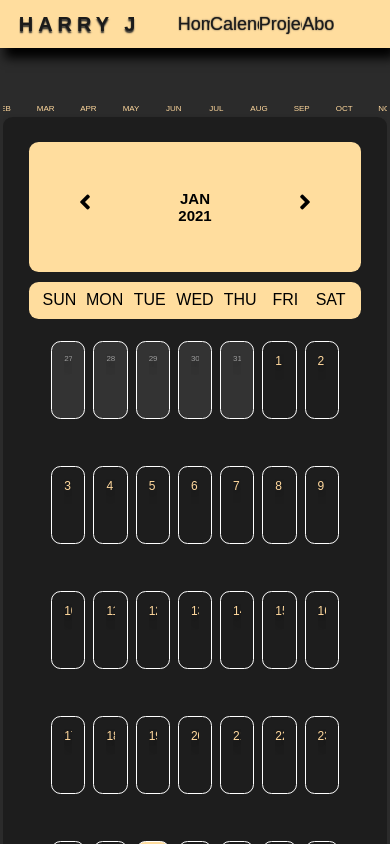
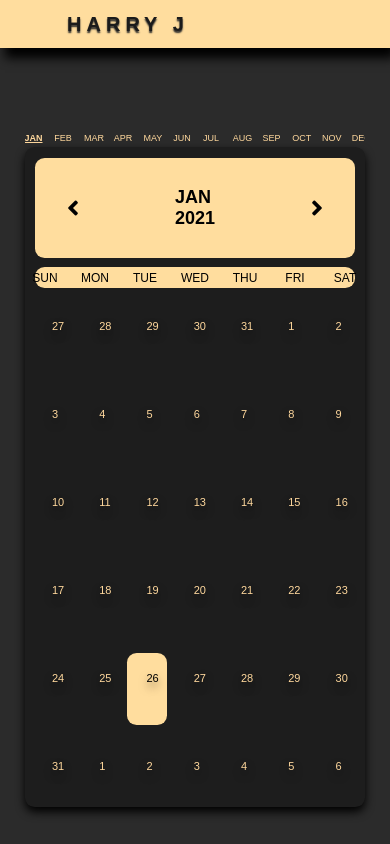
Before and after one commit to MindlessCode/hj-calendar, a React (Create React App) app: page / in a window 390 px wide. Shown: the top 844 px of the page. Built offline with nearby package versions, Linux system fonts and the light colour scheme.

Commit message:
css rework

```diff
--- a/src/App.js
+++ b/src/App.js
@@ -15,7 +15,7 @@ const App = () => {
                 rel="stylesheet"
                 href="https://cdnjs.cloudflare.com/ajax/libs/font-awesome/5.13.0/css/all.min.css"
             />
-                    <nav className="customElement1">
+                    <nav className="custom-element-bg">
                         <div className="logo">
                             <h4>HARRY J</h4>
                         </div>
@@ -40,8 +40,7 @@ const App = () => {
                         </div>
                     </nav>
                         <Calendar value={value} onChange={setValue}/>
-                    <div className="">Hello</div>
-            </div>
+                    </div>
         );
 }
 export default App;
--- a/src/components/Calendar.css
+++ b/src/components/Calendar.css
@@ -1,85 +1,76 @@
 .calendar {
     display:grid;
     justify-content: center;
+    grid-template-rows: 125px 1520px;
 }
-.today {
-    margin: 5rem 0rem;
-}
-.Cal2 {
-    z-index: 888;
+.month-select{
     overflow: hidden;
-    border-radius: 0.6rem;
-    margin-top: -0.6rem;
-    padding: 1.6rem;
-    background:rgb(29, 29, 29);
-    box-shadow: 0 0.5rem 0.6rem rgb(27, 27, 27);
-}
-.selectToday {
-    display:flex;
-    justify-content:left;
-}
-.monthSelect{
     margin-top:5rem;
     display:grid;
+    grid-template-columns:repeat(12, 80px);
     justify-content: center;
-    grid-template-columns:repeat(12, 88.5px);
+    color:rgb(255, 216, 157);
+}
+.month-select > div {
+    padding: 0.5rem;
+    width: 100%;
+    border-width: 1px;
+    text-align: center;
+    text-transform:uppercase;
+}
+.month-select:hover{
+    cursor:pointer;
+}
+.selected-month {
+    background:rgb(29, 29, 29);
+    border-style:groove;
     border-top-left-radius: 0.6rem;
     border-top-right-radius: 0.6rem;
-    color:rgb(255, 216, 157);
 }
-.monthSelect > div {
-    text-align: center;
-    width: 100%;
-    padding:0.7rem 0.7545rem;
-    border-width: 1px;
-    /* border-color:rgb(255, 216, 157); */
-    text-transform:uppercase;
+.month {
+    overflow: hidden;
+    margin-top: -0.8rem;
+    padding: 25px;
+    background:rgb(29, 29, 29);
+    border-radius: 0.6rem;
+    box-shadow: 0 0.3rem 0.6rem rgb(0, 0, 0);
+    height: 67%;
 }
-.monthSelect:hover{
-    cursor:pointer;
-}
-.selectedMonth {
-    background:rgb(29, 29, 29);
-    border-top-left-radius: 0.6rem;
-    border-top-right-radius: 0.6rem;
-    width: calc(1080px/13.65);
-    border-style:groove;
-}
-
-.Months  {
-    display: grid;
-    grid-template-columns: repeat(3,1fr);
-    text-align: center;
+.current-month  {
+    display: flex;
+    justify-content: center;
     border-radius: 0.6rem;
     margin-bottom:0.6rem;
     text-transform: uppercase;
-    /* background-color:rgb(255, 216, 157); */
 }
-h1, .Months > i  {
+.current-month i, .current-month h1  {
     margin: 3rem;
     font-size: 24px;
 }
-.Months i:hover {
-     cursor: pointer;
+.prev, .next {
+    cursor: pointer;
 }
-.Weeks{
-    padding: 0.6rem;
+.weekdays{
+    padding: 0.2rem;
+    display: grid;
+    grid-template-columns:repeat(7, 125px);
+    justify-content: center;
+    text-align: center;
+    border-radius: 0.6rem;
+    font-size: 12px;
+}
+.weeks {
+    margin: -10px -10px;
+    padding-top: 30px;
     display: grid;
     grid-template-columns:repeat(7, 1fr);
-    text-align: center;
-    border-radius: 0.6rem;
-    /* background-color:rgb(255, 216, 157); */
-    color: black;
-}
-.Days {
-    justify-items: center;
-    padding: 1.2rem;
-    display: grid;
-    grid-template-columns:repeat(7, 1fr);
-    row-gap: 0.1rem;
+    justify-items: left;
     color:rgb(255, 216, 157);
     text-shadow:0 0.3rem 0.5rem rgba(0, 0, 0, 0.5);
 }
+/* .weeks > div:not(.today):not(.fill-days){
+    animation: colorChange 3s ease-in forwards;
+} */
 @keyframes colorChange {
     0% {
         background:rgb(43, 43, 43);
@@ -91,242 +82,95 @@ h1, .Months > i  {
         background:rgb(29, 29, 29);
     }
 }
-.Days > div {
+.dates {
+    padding: 1.2rem;
+    border-style:ridge;
+    border-color:rgb(0, 0, 0);
+    border-radius: 0.6rem;
+    background:rgb(22, 22, 22);
     height: 7em;
     width: 7em;
-    padding: 1em;
-    border-style:groove;
 }
-.Days > div:not(.selected):not(.prevDays){
-    animation: colorChange 3s ease-in forwards;
+.fill-days {
+    padding: 1.2rem;
+    border-style:ridge;
+    border-color:rgb(70, 70, 70);
+    border-radius: 0.6rem;
+    background:rgb(70, 70, 70);
+    height: 7em;
+    width: 7em;
+}
+.today {
+    color: black;
+}
+.dates:hover {
+    border-color:rgb(255, 243, 177);
+    cursor: pointer;
 }
 
-.prevDays {
-    border-radius: 0.6rem;
-    background:rgb(51, 51, 51);
-    color: rgb(155, 155, 155);
-}
-.dy {
-    border-radius: 0.6rem;
-    /* background:rgb(255, 216, 157); */
+@media screen and (max-width: 768px) {
+
+    .calendar {
+        margin: 25px;
+    }
+    .month-select {
+        grid-template-columns:repeat(12, calc(700px/12));
+        font-size: 14px;
+    }
+    .month {
+        height: 860px;
+    }
+    .dates, .fill-days {
+        margin: 0.2rem;
+        width: calc(600px/7);
+        height: calc(500px/6)
+    }
 
 }
-.selected {
-    /* background: rgb(255, 216, 157); */
-    padding: 0.6rem;
-    border-radius: 0.6rem;
-    color: black;
-}
-.dy:hover, .selected {
-    border:0.1px solid rgb(182, 182, 182);
-    cursor: pointer;
-}
-@media screen and (max-width: 1024px) {
+@media screen and (max-width: 425px) {
+
     .calendar {
-        border-radius: 0.6rem;
+        margin: 25px;
     }
-    .Cal {
-        margin-top: 5rem;
-        margin-bottom: -0.1rem;
-        height: 100%;
-        width: 100%;
+    .month-select {
+        margin-top:90px;
+        grid-template-columns:repeat(12, calc(357px/12));
+        font-size: 9px;
+        padding: 0;
     }
-    .Cal2 {
-        overflow: hidden;
-        width: 100%;
+    .selected-month {
+        border-style: none;
+        border-radius: 0;
+        background: none;
+        text-decoration: underline;
+        font-weight: bold;
     }
-    .Months{
-        justify-content: center;
-        display: grid;
-        grid-template-columns: repeat(3, 1fr);
+    .month {
+        padding: 0.6rem;
+        height: 660px;
+        align-content: center;
     }
-    .Cal2 > div > h1 {
-        font-size: 20px;
+    .current-month {
+        align-items: center;
+        height: 100px;
     }
+    .current-month h1 {
+        font-size: 18px;
+    }
+    .weekdays {
+        grid-template-columns:repeat(7, 50px);
 
-    .DaysContainer {
-        height: 100%;
     }
-    .monthSelect{
-        justify-content: center;
-        display:grid;
-        grid-template-columns:repeat(12, calc(768px/11));
-        border-top-left-radius: 0.6rem;
-        border-top-right-radius: 0.6rem;
+    .weeks {
+        margin: -20px -5px;
+
     }
-    .monthSelect > div {
-        margin: 0;
-        overflow: hidden;
-        width: 100%;
-        font-size: 8px;
-    }
-    .Days {
-        overflow:hidden;
-        font-size: 12px;
-    }
-    .prevDays {
-        height: 100%;
-        width: 100%;
+    .dates, .fill-days {
+        border-style: none;
+        background: none;
+        margin: 0.2rem;
+        width: calc(357px/9);
+        height: calc(860px/12);
+        font-size: 11px;
     }
 }
-@media screen and (max-width: 850px) {
-    body {
-        overflow-x: hidden;
-    }
-    .calendar {
-        height: 100%;
-    }
-
-    .Cal2 {
-        width: 100%;
-        align-items: center;
-    }
-    .Months{
-         justify-content: center;
-         display: grid;
-         grid-template-columns: repeat(3, 1fr);
-    }
-    .Cal2 > div > h1 {
-         font-size: 15px;
-    }
-     .monthSelect{
-         justify-content: center;
-         display:grid;
-         grid-template-columns:repeat(12, calc(768px/12));
-         border-top-left-radius: 0.6rem;
-         border-top-right-radius: 0.6rem;
-         color:rgb(255, 216, 157);
-     }
-    .prevDays {
-        height: 100%;
-        width: 100%;
-    }
-    .Days {
-        gap: 0.5rem;
-        height: 125px;
-    }
-    .Days div {
-
-        height: 100%;
-        width: 100%x;
-    }
-}
-@media screen and (max-width: 768px) {
-    body {
-        overflow-x: hidden;
-    }
-    .calendar {
-        overflow: hidden;
-        width: 100%;
-    }
-    .Months{
-         justify-items: center;
-         display: grid;
-         grid-template-columns: repeat(3, 110px);
-    }
-    .Cal2 {
-        height: 100%;
-    }
-    .Cal2 > div > h1 {
-        width: 50%;
-        font-size: 15px;
-    }
-    .Months * {
-        height: 50%;
-    }
-    .monthSelect{
-        display:grid;
-        justify-content: center;
-        grid-template-columns:repeat(12, calc(768px/18));
-        border-top-left-radius: 0.6rem;
-        border-top-right-radius: 0.6rem;
-        color:rgb(255, 216, 157);
-        width: 100%;
-    }
-    .Weeks {
-        grid-template-columns: repeat(7, 1fr);
-        gap: 0.2rem;
-    }
-    .Days {
-        padding-top: 0.1;
-        padding-bottom: -50;
-
-    }
-    .Days div  {
-        font-size: 12px;
-        height: 90%;
-        width: 100%;
-        border-color:rgb(255, 255, 255);
-        border-width: 0.1px;
-    }
-    .DaysContainer {
-        padding: 0.2rem;
-        overflow:hidden;
-    }
-    .selected {
-        width: 100%;
-    }
-    .prevDays div {
-        font-size: 8px;
-    }
-}
-
-@media screen and (max-width: 425px) {
-    body {
-        overflow-x: hidden;
-    }
-    .calendar {
-        overflow: hidden;
-        width: 100%;
-    }
-    .Months{
-         justify-items: center;
-         display: grid;
-         grid-template-columns: repeat(3, 110px);
-    }
-    .Cal2 {
-        height: 100%;
-    }
-    .Cal2 > div > h1 {
-        width: 50%;
-        font-size: 15px;
-    }
-    .Months * {
-        height: 50%;
-    }
-    .monthSelect{
-        display:grid;
-        justify-content: center;
-        grid-template-columns:repeat(12, calc(768px/18));
-        border-top-left-radius: 0.6rem;
-        border-top-right-radius: 0.6rem;
-        color:rgb(255, 216, 157);
-        width: 100%;
-    }
-    .Weeks {
-        grid-template-columns: repeat(7, 1fr);
-        gap: 0.2rem;
-    }
-    .Days {
-        padding-top: 0.1;
-        padding-bottom: -50;
-
-    }
-    .Days div  {
-        font-size: 12px;
-        height: 90%;
-        width: 100%;
-        border-color:rgb(255, 255, 255);
-        border-width: 0.1px;
-    }
-    .DaysContainer {
-        padding: 0.2rem;
-        overflow:hidden;
-    }
-    .selected {
-        width: 100%;
-    }
-    .prevDays div {
-        font-size: 8px;
-    }
-}
--- a/src/components/Calendar.js
+++ b/src/components/Calendar.js
@@ -75,35 +75,41 @@ const Calendar = ({ value, onChange }) => {
     function setMonthName(arg) {
         return value.clone().month(arg)
     }
+
+    const showDate = (year, month, selectedDate) => {
+        const currDate = [startDate];
+        var day = moment([year, month, selectedDate]).format("YYYY-MM-DD")
+        currDate.sDate = day.toString()
+
+        tasks.map((task)=> task.sDate = currDate.sDate)
+
+
+        setStartDate(currDate);
+    }
     const deleteTask = (id) => {
         setTasks(tasks.filter((task) => task.id !== id))
     }
-    const showDate = (year, month, selectedDate) => {
-        const currDate = [startDate];
-        var day = moment([year, month, selectedDate]).format("YYYY-MM-DD")
-        var day2 = moment().format("YYYY-MM-DD")
-        console.log(day===day2)
-        currDate.sDate = day.toString()
-        setStartDate(currDate);
+
+    const toggleReminder = (id) => {
+        setTasks(tasks.map((task)=> task.id === id ? {...task, reminder: !task.reminder} : task) )
     }
+    return (
 
-    return (
         <div className="wrapper">
-
             <div className="calendar">
-                    <div className="monthSelect">
-                        {getMonthName().map(mons =>
-                            <div key={mons} className={value.isSame(value.clone().month(mons), "month") ? "selectedMonth" : ""} onClick={() => onChange(setMonthName(mons))}>
-                                {moment().month(mons).format("MMM")}
-                            </div>)}
-                    </div>
-                <div className="Cal2 ">
-                    <div className="customElement1 Months">
+                <div className="month-select">
+                    {getMonthName().map(mons =>
+                        <div key={mons} className={value.isSame(value.clone().month(mons), "month") ? "selected-month" : "unselected-months"} onClick={() => onChange(setMonthName(mons))}>
+                            {moment().month(mons).format("MMM")}
+                        </div>)}
+                </div>
+                <div className="month">
+                    <div className="custom-element-bg current-month">
                         <i className="fas fa-angle-left prev" onClick={() => onChange(prevMonth())}></i>
                             <h1>{currMonthName()} {currYear()} </h1>
                         <i className="fas fa-angle-right next" onClick={() => onChange(nextMonth())}></i>
                     </div>
-                    <div className="Weeks customElement1">
+                    <div className="weekdays custom-element-bg">
                         <div>SUN</div>
                         <div>MON</div>
                         <div>TUE</div>
@@ -112,18 +118,15 @@ const Calendar = ({ value, onChange }) => {
                         <div>FRI</div>
                         <div>SAT</div>
                     </div>
-                    <div className="DaysContainer">
-                        {calendar.map(week => <div key={week.toString()} className="Days ">{
-                            week.map(day => <div key={day} className={(!(day.clone().month() === value.clone().month())) ? "prevDays " : (((day.year()=== moment().year())&&(day.date()=== moment().date()) && (value.clone().month() === moment().month()))) ? "selected customElement1" : "dy customElement1"} onClick={() => showDate(day.year(), day.month(), day.date())}>
+                        {calendar.map(week => <div key={week.toString()} className="weeks">{
+                            week.map(day => <div key={day} className={(!(day.clone().month() === value.clone().month())) ? "fill-days " : (((day.year()=== moment().year())&&(day.date()=== moment().date()) && (value.clone().month() === moment().month()))) ? "dates today custom-element-bg" : "dates"} onClick={() => showDate(day.year(), day.month(), day.date())}>
                                 <div> {day.clone().format("D").toString()} </div>
                             </div>)
                         }
                         </div>)}
-                    </div>
                 </div>
             </div>
-
-          <Tasks tasks={tasks} startDate={startDate} onDelete={deleteTask} />
+          <Tasks tasks={tasks} startDate={startDate} onDelete={deleteTask} onToggle={toggleReminder}/>
         </div>
     )
 }
--- a/src/components/Task.js
+++ b/src/components/Task.js
@@ -1,7 +1,7 @@
 import {FaTimes} from 'react-icons/fa'
-const Task = ({taskL, onDelete}) => {
+const Task = ({taskL, onDelete, onToggle}) => {
     return (
-        <div className='task'>
+        <div className='task' onDoubleClick={()=> onToggle(taskL.id)}>
             <h3>{taskL.text} <FaTimes style={{ color: 'red', justifyItems: 'right', cursor: 'pointer'}} onClick={()=>onDelete(taskL.id)}/></h3>
         </div>
     )
--- a/src/style.css
+++ b/src/style.css
@@ -4,7 +4,7 @@
     box-sizing: border-box;
     font-family: 'PT Sans', sans-serif;
 }
-.customElement1 {
+.custom-element-bg {
     background-color:rgb(255, 221, 158);
 }
 
@@ -51,53 +51,16 @@ nav {
     .wrapper {
         justify-items: center;
         grid-template-columns:repeat(1, 1fr);
-        gap: 2.5rem;
-        padding: 0.6rem;
+        grid-template-rows: 1100px 900px;
     }
 }
-@media screen and (max-width: 1024px) {
-    *{
-        overflow-x: hidden;
+@media screen and (max-width: 425px) {
+    .nav-links {
+        display: none;
     }
     .wrapper {
         justify-items: center;
         grid-template-columns:repeat(1, 1fr);
-        padding: 0.6rem;
+        grid-template-rows: 800px 900px;
     }
-
 }
-@media screen and (max-width: 860px) {
-   *{
-        overflow-x: hidden;
-   }
-   .wrapper {
-        justify-items: center;
-        grid-template-columns:repeat(1, 1fr);
-        padding: 0.2rem;
-        gap: 2.2rem;
-   }
-
-}
-.nav-active {
-    transform: translateX(0%);
-}
-@media screen and (max-width: 512px) {
-    *{
-    overflow-x: hidden;
-    }
-    .wrapper {
-        gap: 10rem;
-    }
-
-
-}
-@media screen and (max-width: 376px) {
-    *{
-    overflow-x: hidden;
-    }
-    .wrapper {
-        padding: 0.2rem;
-    }
-
-
-}
```
Also changed, not shown: src/components/Task.css (+4 -19 lines), src/components/Tasks.js (+4 -4 lines), 1 other file (tests, documents, lock files or other folders).
